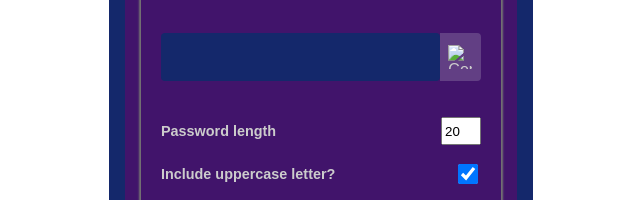
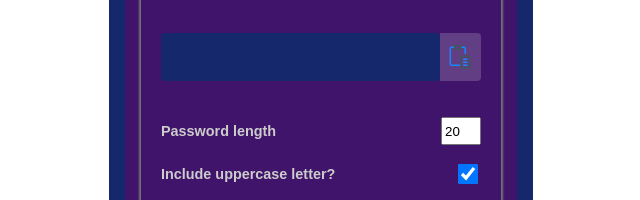
Before and after one commit to bactruongvan17/password-generator, a plain HTML site: page index.html in a window 1280 px wide. Shown: the part 169-369 px from the top of the page, 319-959 px from the left. Drawn offline with Linux system fonts and the light colour scheme; a web font is replaced by a local one.

```diff
--- a/index.html
+++ b/index.html
@@ -16,7 +16,7 @@
             <div class="result">
                 <input type="text" readonly value="" id="display-result" />
                 <span class="copy" id="copy">
-                    <img src="/images//copy-icon.png" alt="Copy" />
+                    <img src="./images/copy-icon.png" alt="Copy" />
                 </span>
             </div>
             <div class="conditional">
```
Also changed, not shown: images/password-generator.png (added), 1 other file.
